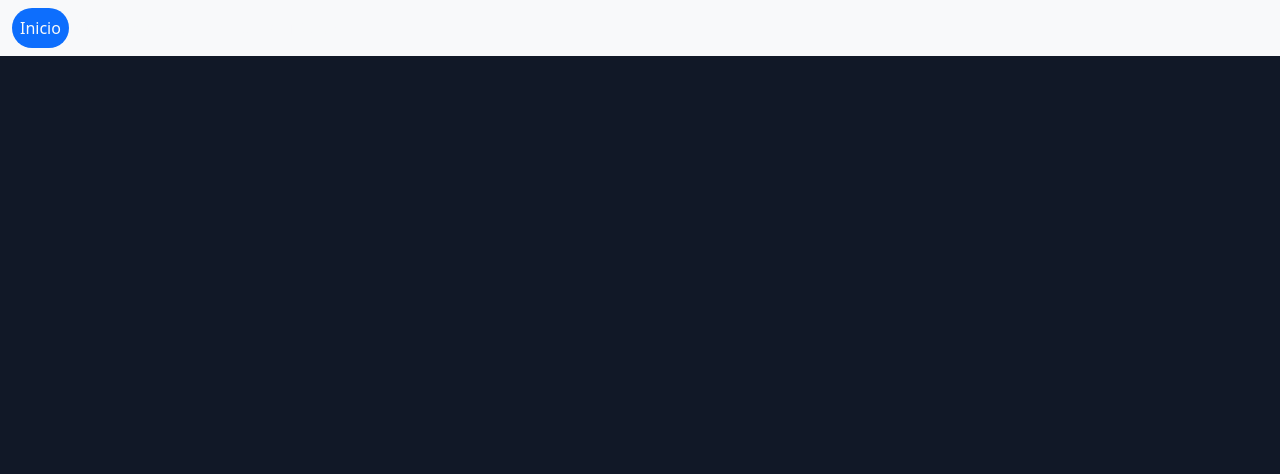
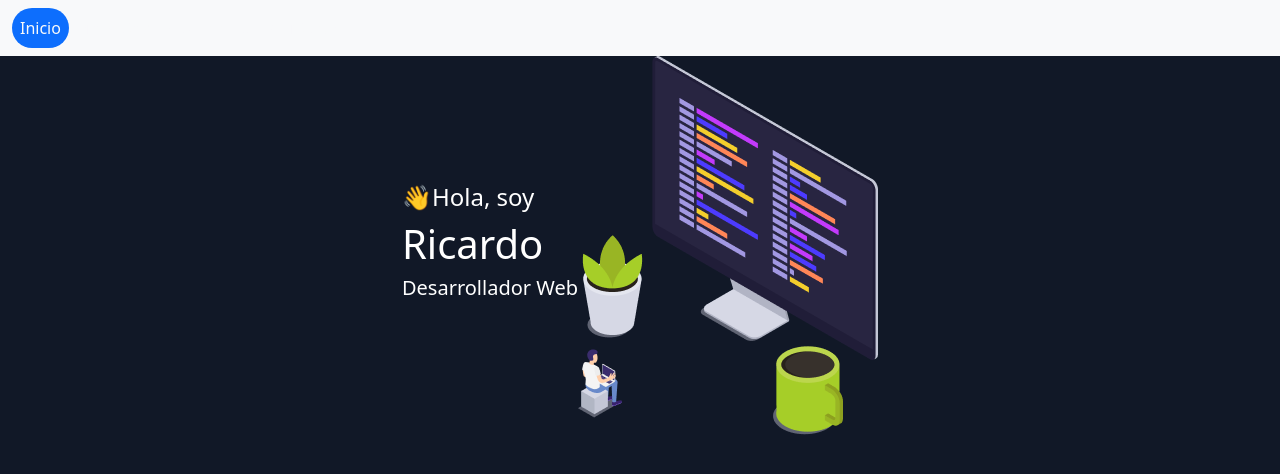
Before and after one commit to blackgoku-97/portafolio, a React (Vite) app: page / in a window 1280 px wide. Shown: the top 474 px of the page. Built offline with nearby package versions, Linux system fonts and the light colour scheme; the HTML template or start-up script is replaced by a standard one.

Commit message:
Actualizacion 2

```diff
--- a/src/App.jsx
+++ b/src/App.jsx
@@ -1,10 +1,12 @@
 import { Header } from './Components/Header/Header';
+import { Inicio } from './Components/Inicio/Inicio';
 
 function App() {
 
     return (
         <>
             <Header />
+            <Inicio />
         </>
     )
 }
--- /dev/null
+++ b/src/Components/Inicio/Inicio.css
@@ -0,0 +1 @@
+.container-inicio {}
--- /dev/null
+++ b/src/Components/Inicio/Inicio.jsx
@@ -0,0 +1,16 @@
+export const Inicio = () => {
+    return (
+        <div className="container-inicio d-flex align-items-center justify-content-center">
+            <div className="text">
+                <h4>👋Hola, soy</h4>
+                <h1>Ricardo</h1>
+                <h5>
+                    <>Desarrollador Web</>
+                </h5>
+            </div>
+            <div className="img">
+                <img src="../../img/coding.png" alt="img" />
+            </div>
+        </div>
+    )
+}
--- a/src/index.css
+++ b/src/index.css
@@ -8,4 +8,5 @@
 
 body {
     background-color: #111827;
+    color: white;
 }
```
Also changed, not shown: public/img/coding.png (added), src/Components/Inicio/index.jsx (deleted), 1 other file (tests, documents, lock files or other folders).
